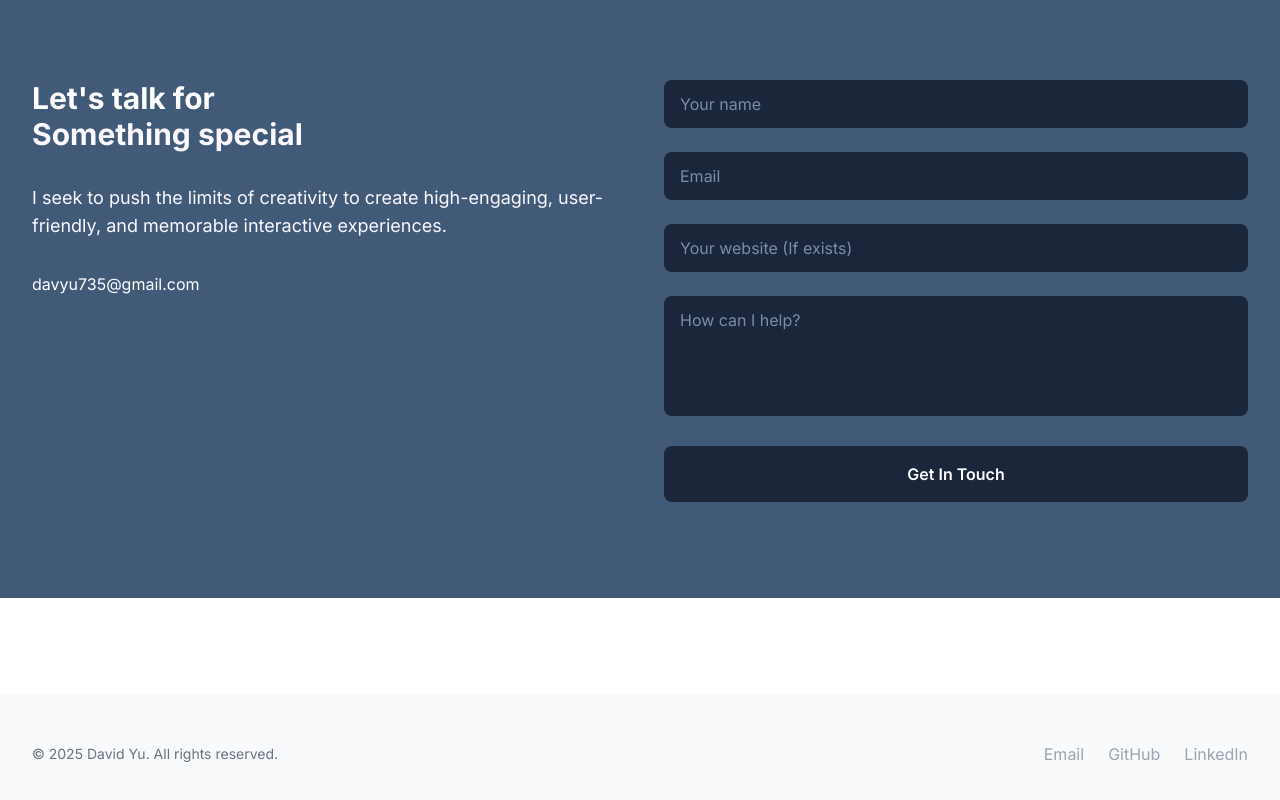
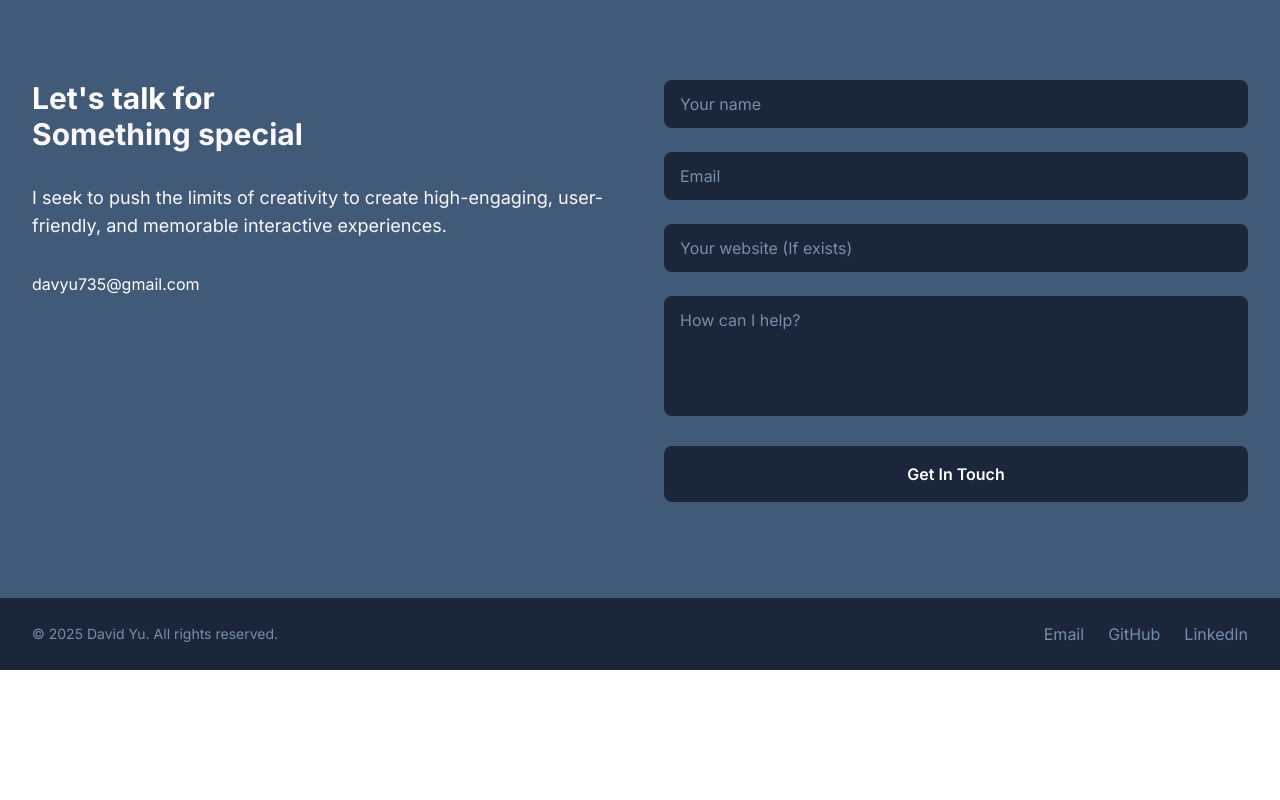
Before and after one commit to DavidYu75/thedavidyu, a Next.js app: page / in a window 1280 px wide. Shown: the part 3002-3802 px from the top of the page. After the commit the page ends 3672 px from the top, so only its background shows below. Built offline with nearby package versions, Linux system fonts and the light colour scheme.

Commit message:
update footer

```diff
--- a/src/app/page.tsx
+++ b/src/app/page.tsx
@@ -3,7 +3,7 @@ import Projects from '@/components/sections/Projects'
 import Experience from '@/components/sections/Experience'
 import Contact from '@/components/sections/Contact'
 import { NavBar } from '@/components/layout/NavBar'
-import { Footer } from '@/components/layout/Footer'
+import Footer from '@/components/layout/Footer'
 
 export default function Home() {
   return (
--- a/src/components/layout/Footer.tsx
+++ b/src/components/layout/Footer.tsx
@@ -1,17 +1,17 @@
-export function Footer() {
+'use client';
+
+const Footer = () => {
   return (
-      <footer className="mt-24 bg-gray-50">
-        <div className="mx-auto max-w-7xl px-4 py-12 sm:px-6 lg:px-8">
-          <div className="flex flex-col items-center justify-between space-y-6 sm:flex-row sm:space-y-0">
-            <p className="text-sm text-gray-500">
+    <footer className="bg-[#1B263B] py-6">
+      <div className="mx-auto max-w-7xl px-4 sm:px-6 lg:px-8">
+        <div className="flex flex-col sm:flex-row items-center justify-between">
+          <p className="text-sm text-[#778DA9]">
             © {new Date().getFullYear()} David Yu. All rights reserved.
           </p>
-            <div className="flex space-x-6">
+          <div className="flex items-center space-x-6 mt-4 sm:mt-0">
             <a
               href="mailto:davyu735@gmail.com"
-                target="_blank"
-                rel="noopener noreferrer"
-                className="text-gray-400 hover:text-gray-500"
+              className="text-[#778DA9] hover:text-white transition-colors"
             >
               Email
             </a>
@@ -19,7 +19,7 @@ export function Footer() {
               href="https://github.com/davidyu75"
               target="_blank"
               rel="noopener noreferrer"
-                className="text-gray-400 hover:text-gray-500"
+              className="text-[#778DA9] hover:text-white transition-colors"
             >
               GitHub
             </a>
@@ -27,7 +27,7 @@ export function Footer() {
               href="https://linkedin.com/in/david-t-yu"
               target="_blank"
               rel="noopener noreferrer"
-                className="text-gray-400 hover:text-gray-500"
+              className="text-[#778DA9] hover:text-white transition-colors"
             >
               LinkedIn
             </a>
@@ -35,5 +35,7 @@ export function Footer() {
         </div>
       </div>
     </footer>
-    )
-  }
+  );
+};
+
+export default Footer;
```
Lines whose indentation alone changed are shown as unchanged.
